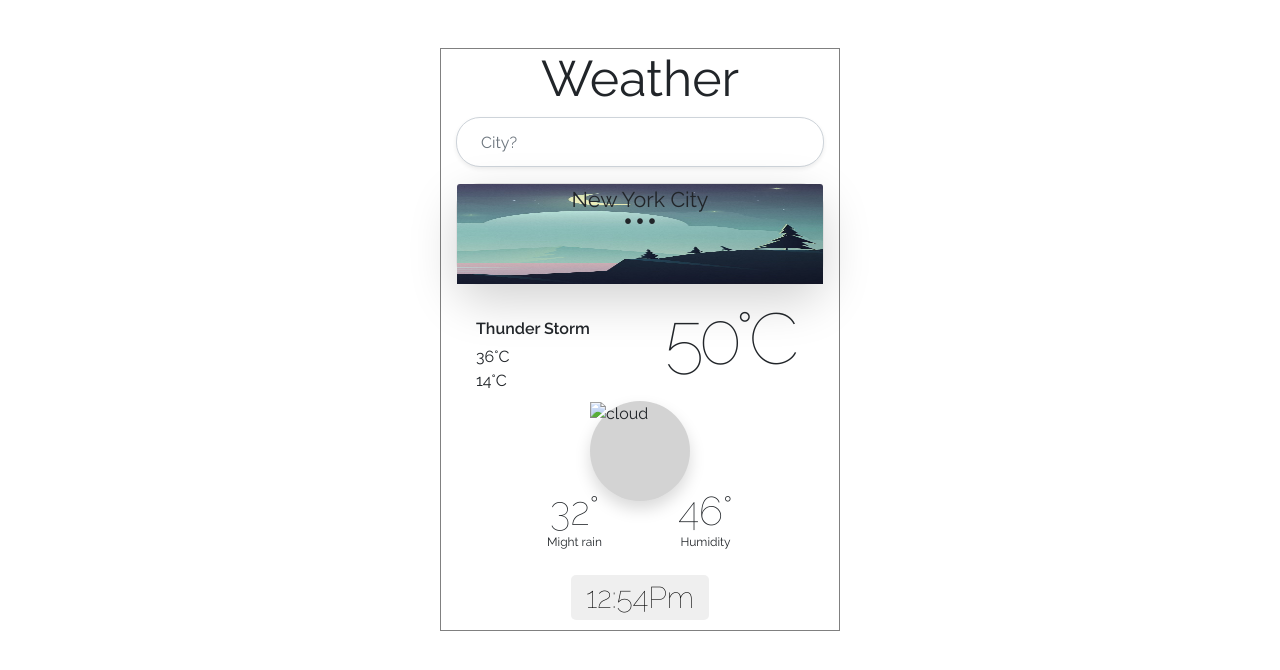
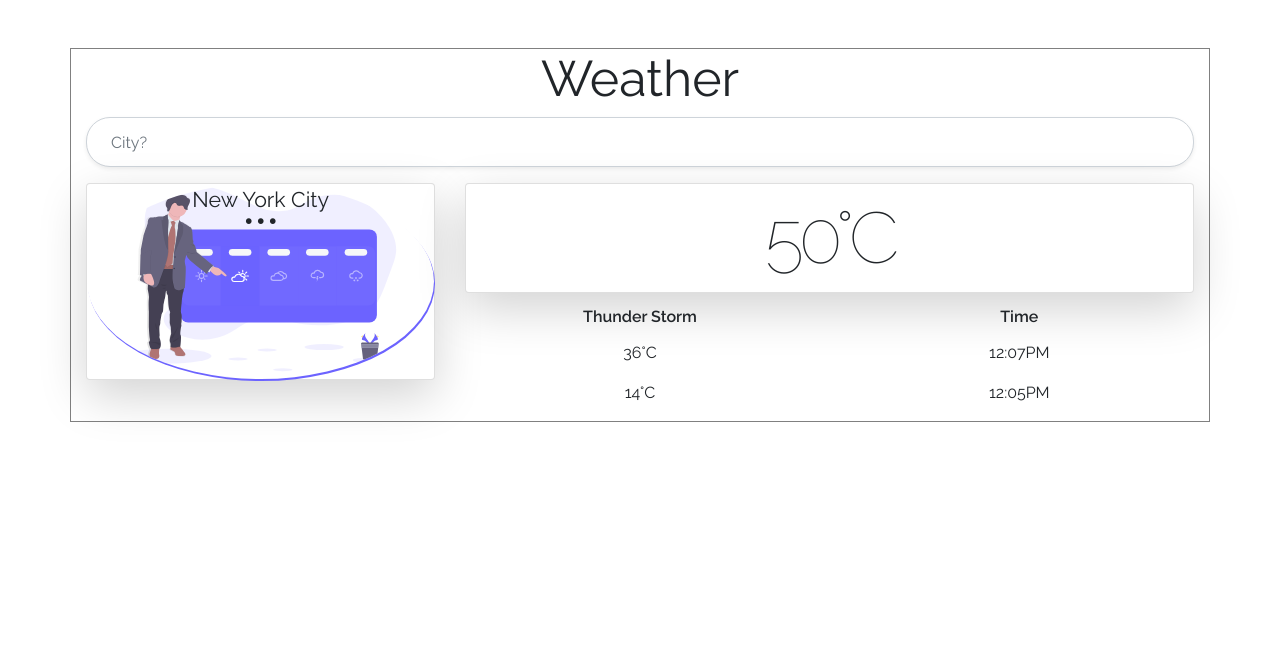
Before and after one commit to johnkellyebhohon/weatherapp, a plain HTML site: page index.html in a window 1280 px wide. Drawn offline with nearby package versions, Linux system fonts and the light colour scheme.

Commit message:
changing interface

```diff
--- a/css/style.css
+++ b/css/style.css
@@ -7,8 +7,6 @@ body{
 
 .container{
     border:1px solid grey;
-    max-width: 400px;
-    min-width: 400px ;
 }
 .title{
     font-weight: 700px;
@@ -18,7 +16,7 @@ body{
     border-radius:1.5em;
 }
 .main-card{
-    border-radius:1.5em !important;
+    /* border-radius:1.5em !important; */
 }
 .card-top{
     position:absolute;
@@ -34,12 +32,14 @@ body{
     font-family: 'Times New Roman', Times, serif;
     position: relative;
     top:-60px;
+    padding-bottom: 20px;
 }
 .main-card img{
-    /* background-image:url('https://www.freepik.com/free-vector/sky-background-video-conference-design_9188797.htm'); */
     width:100%;
-    height:100px;
+    height:195px;
     white-space: nowrap;
+    box-shadow: 1px 2px #6C63FF;
+    border-radius: 100%;
 }
 
 .temp span{
--- a/index.html
+++ b/index.html
@@ -9,6 +9,8 @@
 </head>
 <body>
    <div class="container my-5">
+       <div class="row">
+            <div class="col-lg-12 col-md-12 col-sm-12">
                 <h1 class="text-center title">Weather</h1>
                 <form action="" class="location">
                     <input type="text"
@@ -16,41 +18,37 @@
                     placeholder="City?"
                     auto-complete="off">
                 </form>
+            </div>
+       </div>
+       <div class="row">
+            <div class="col-lg-4 col-md-4 col-sm-4">
                 <div class="card rounded my-3 shadow-lg main-card">
                     <div class="card-top text-center">
                         <p>New York City</p>
                         <span>...</span>
                     </div>
-           <img src="images/plusch.jpg" alt="image" class="card-img-top time">
-           <!-- <img src="" alt="image" class="card-img-top time"> -->
+                    <img src="images/undraw_weather_d9t2.svg" alt="image" class="card-img-top time">
                 </div>
-       <div class="card-body">
-           <div class="card-mid row">
-                <div class="col-6 condition-temp">
+            </div>
+            <div class="col-lg-8 col-md-8 col-sm-8">
+                <div class="card rounded my-3 shadow-lg main-card">
+                    <div class="text-center temp">
+                        <span>50&deg;C</span>
+                    </div>
+                </div>
+                <div class="condition-temp text-center">
+                    <div class="row">
+                        <div class="col lg-6 col-md-6 col-sm-6">
                             <p class="conditionA">Thunder Storm</p>
                             <p class="highA">36&deg;C</p>
                             <p class="lowA">14&deg;C</p>
                         </div>
-                <div class="col-6 text-center temp">
-                    <span>50&deg;C</span>
+                        <div class="col lg-6 col-md-6 col-sm-6">
+                            <p class="conditionA">Time</p>
+                            <p class="highA">12:07PM</p>
+                            <p class="lowA">12:05PM</p>
                         </div>
                     </div>
-            <div class="icon-container shadow mx-auto ">
-                <img src="" alt="cloud">
-            </div>
-            <div class="card-bottom px-5 row">
-                <div class="col text-center">
-                    <p>32&deg;</p>
-                    <span>Might rain</span>
-                </div>
-                <div class="col text-center">
-                    <p>46&deg;</p>
-                    <span>Humidity</span>
-                </div>
-            </div>
-            <div class="time-analogue mx-auto">
-                <div class="col text-center">
-                    <button class="time-date mx-auto">12:54Pm</button>
                 </div>
             </div>
         </div>
```
Also changed, not shown: images/blue-sky-background_23-2148052386.jpg (deleted), images/plusch.jpg (deleted), images/undraw_weather_app_i5sm.svg (added), images/undraw_weather_d9t2.svg (added). Lines whose indentation alone changed are shown as unchanged.
